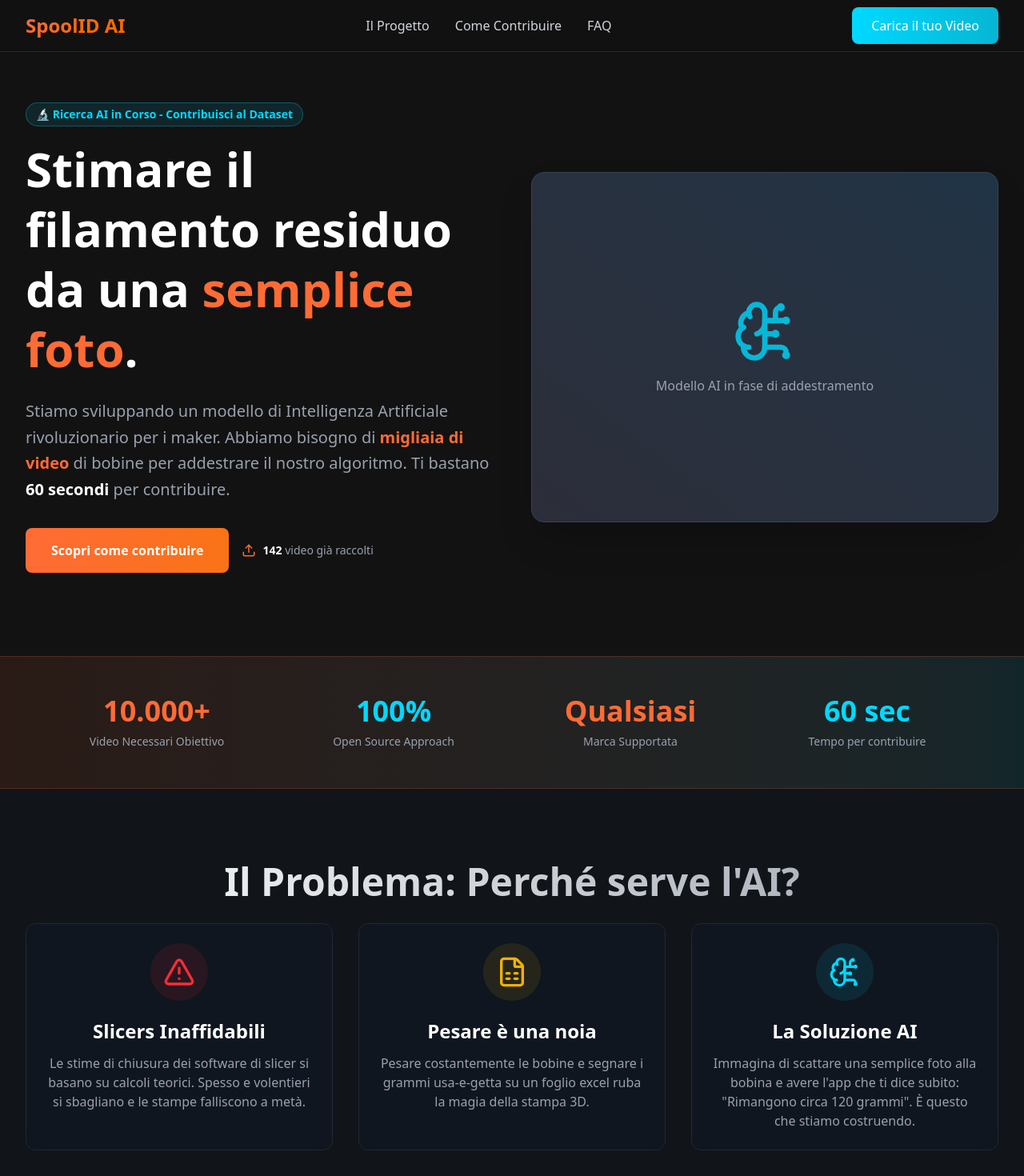
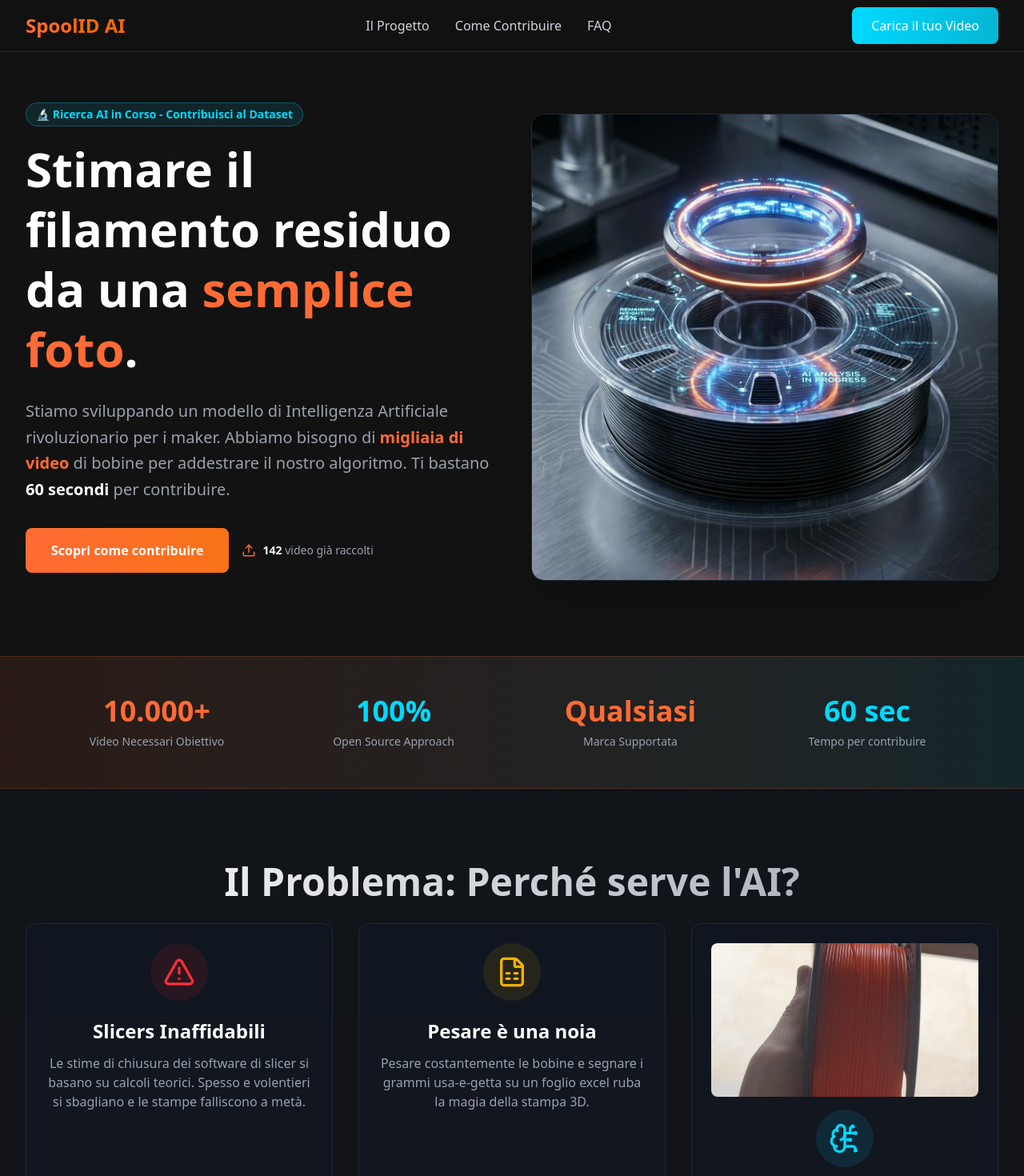
Before and after one commit to antoxth/spoolid-landing, a React (Vite) app: page / in a window 1280 px wide. Shown: the top 1470 px of the page at 80% size. Built offline with nearby package versions, Linux system fonts and the light colour scheme.

Commit message:
feat: add AI hero image and real dataset sample

```diff
--- a/src/App.jsx
+++ b/src/App.jsx
@@ -219,12 +219,11 @@ function App() {
 
             {/* Hero Visual Mockup */}
             <div className="relative">
-              {/* Qui potresti mettere un'immagine mock up di come l'AI riconosce la bobina */}
-              <div className="w-full aspect-[4/3] bg-gray-800 rounded-2xl shadow-2xl relative overflow-hidden border border-gray-700 flex items-center justify-center group flex-col">
-                <div className="absolute inset-0 bg-gradient-to-tr from-brand-orange/20 to-brand-blue/20 opacity-30"></div>
-                <BrainCircuit size={80} className="text-brand-blue mb-4 opacity-80" />
-                <p className="text-gray-400 font-medium">Modello AI in fase di addestramento</p>
-              </div>
+              <img
+                src="/images/ai-hero.png"
+                alt="AI model analyzing a 3D printing filament spool"
+                className="w-full h-auto rounded-2xl shadow-2xl border border-gray-800"
+              />
             </div>
           </div>
         </div>
@@ -283,6 +282,11 @@ function App() {
             </div>
 
             <div className="card-glow text-center">
+              <img
+                src="/images/sample-dataset.jpg"
+                alt="Esempio di frame dal dataset per addestramento AI"
+                className="w-full h-48 object-cover rounded-lg mb-4"
+              />
               <div className="inline-block p-4 bg-brand-blue/10 rounded-full mb-4">
                 <BrainCircuit size={40} className="text-brand-blue" />
               </div>
```
Also changed, not shown: public/images/ai-hero.png (added), public/images/sample-dataset.jpg (added).
